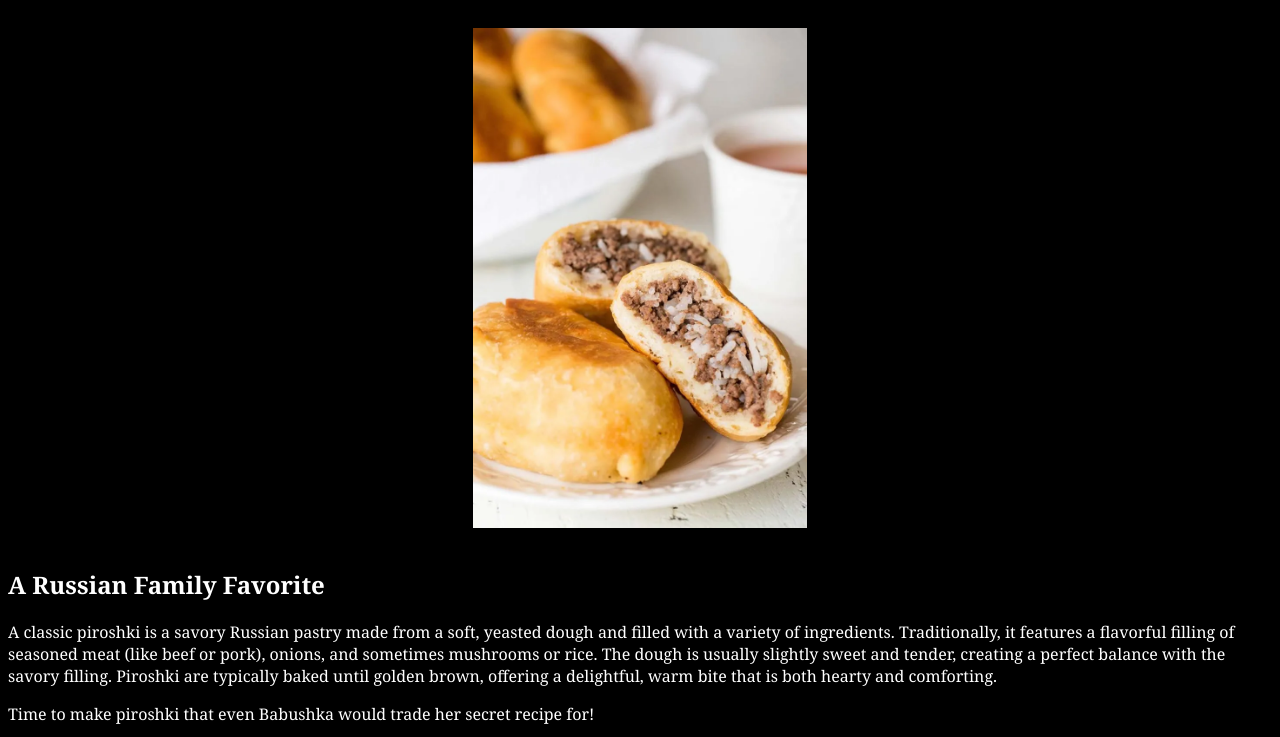
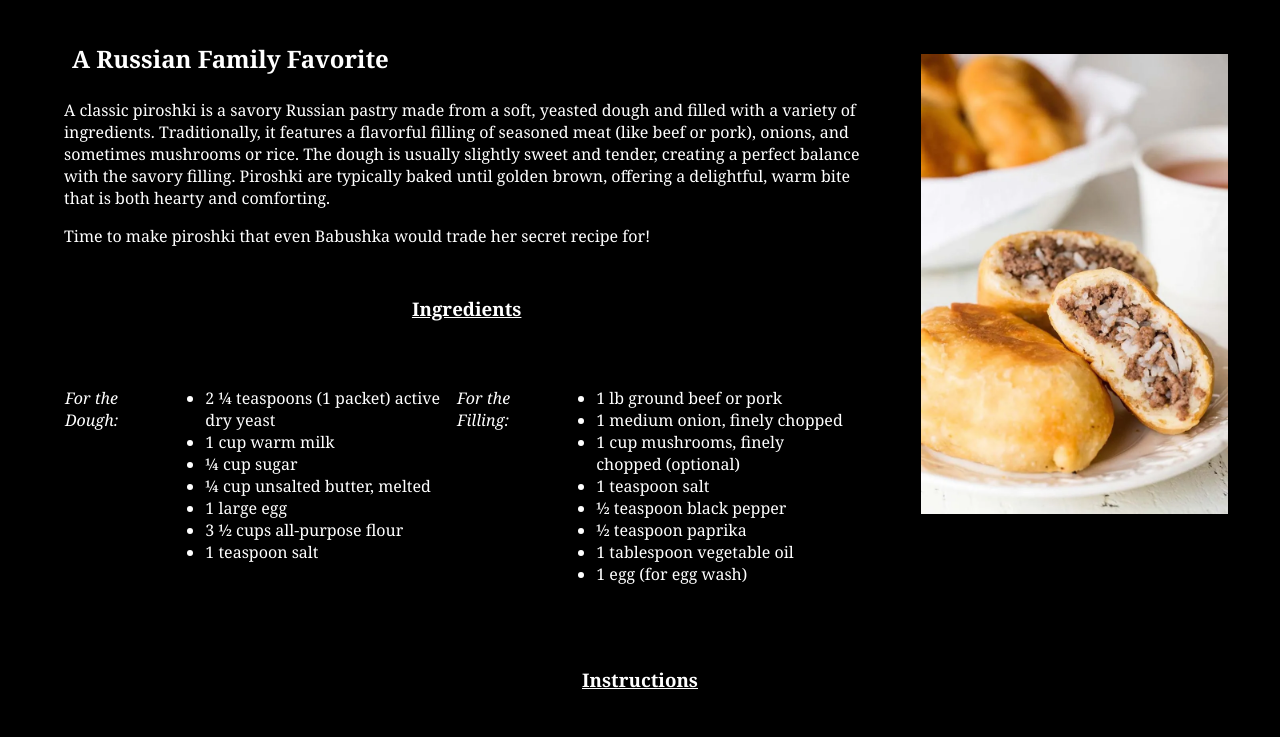
Before and after one commit to DizzyLocust/odin-recipes, a plain HTML site: page recipes/piroshki.html in a window 1280 px wide. Shown: the part 138-875 px from the top of the page. Drawn offline with Linux system fonts and the light colour scheme.

Commit message:
formated piroshki page

```diff
--- a/recipes/piroshki.html
+++ b/recipes/piroshki.html
@@ -8,13 +8,14 @@
 </head>
 <body>
     <h1 class="title">Piroshki</h1>
-    <img class="image" src="../images/piroshki.jpg" alt="piroshki">
-    <h2>A Russian Family Favorite</h2>
-    <p>A classic piroshki is a savory Russian pastry made from a soft, yeasted dough and filled with a variety of ingredients. Traditionally, it features a flavorful filling of seasoned meat (like beef or pork), onions, and sometimes mushrooms or rice. The dough is usually slightly sweet and tender, creating a perfect balance with the savory filling. Piroshki are typically baked until golden brown, offering a delightful, warm bite that is both hearty and comforting.</p>
-    <p>Time to make piroshki that even Babushka would trade her secret recipe for!</p>
-
-    <div class="ingredients">
+    <div class="intro-para">
+        <div class="flexbox">
+            <div class="box piro">
+                <h2 class="intro">A Russian Family Favorite</h2>
+                <p class="intro">A classic piroshki is a savory Russian pastry made from a soft, yeasted dough and filled with a variety of ingredients. Traditionally, it features a flavorful filling of seasoned meat (like beef or pork), onions, and sometimes mushrooms or rice. The dough is usually slightly sweet and tender, creating a perfect balance with the savory filling. Piroshki are typically baked until golden brown, offering a delightful, warm bite that is both hearty and comforting.</p>
+                <p class ="intro">Time to make piroshki that even Babushka would trade her secret recipe for!</p>
                 <h3 class="title">Ingredients</h3>
+                <div class="ingredients-piro">
                     <p><em>For the Dough:</em></p>
                     <ul>
                         <li>2 ¼ teaspoons (1 packet) active dry yeast</li>
@@ -36,6 +37,10 @@
                         <li>1 tablespoon vegetable oil</li>
                         <li>1 egg (for egg wash)</li>
                     </ul>
+                </div>
+            </div>
+        </div>
+        <img class="image box piro" src="../images/piroshki.jpg" alt="piroshki">
     </div>
 
     <h3 class="title">Instructions</h3>
--- a/style.css
+++ b/style.css
@@ -1,5 +1,11 @@
 html{
     box-sizing: border-box;
+}
+
+*,
+*::before,
+*::after {
+  box-sizing: inherit;
 }
 
 body{
@@ -8,6 +14,7 @@ body{
     padding: 10px;
     color: white;
     font-family: Georgia, 'Times New Roman', Times, serif;
+    margin: 2em;
 }
 
 a:link{
@@ -52,7 +59,7 @@ a:hover {
 
 .intro-para {
     display: flex;
-    border: solid white;
+    border:
     margin: 2em;
 }
 
@@ -62,9 +69,17 @@ a:hover {
     margin: 1em;
 }
 
+.flexbox {
+    display: block;
+}
+
 .intro {
 
     margin: 1em;
+}
+
+.piro {
+    border: none;
 }
 
 
@@ -110,7 +125,17 @@ a:hover {
 
 }
 
-.ingredients {
-    display: table;
-    margin: 0 auto;
+.ingredients-piro {
+    display: flex;
+    padding: 1px;
+    margin: 1em;
 }
+
+.ingredients-piro ul {
+
+    margin: 1em;
+}
+
+h3 {
+    text-decoration: underline;
+}
```
Also changed, not shown: recipes/quiche-lorraine.html (line endings or trailing spaces). Lines whose indentation alone changed are shown as unchanged.
